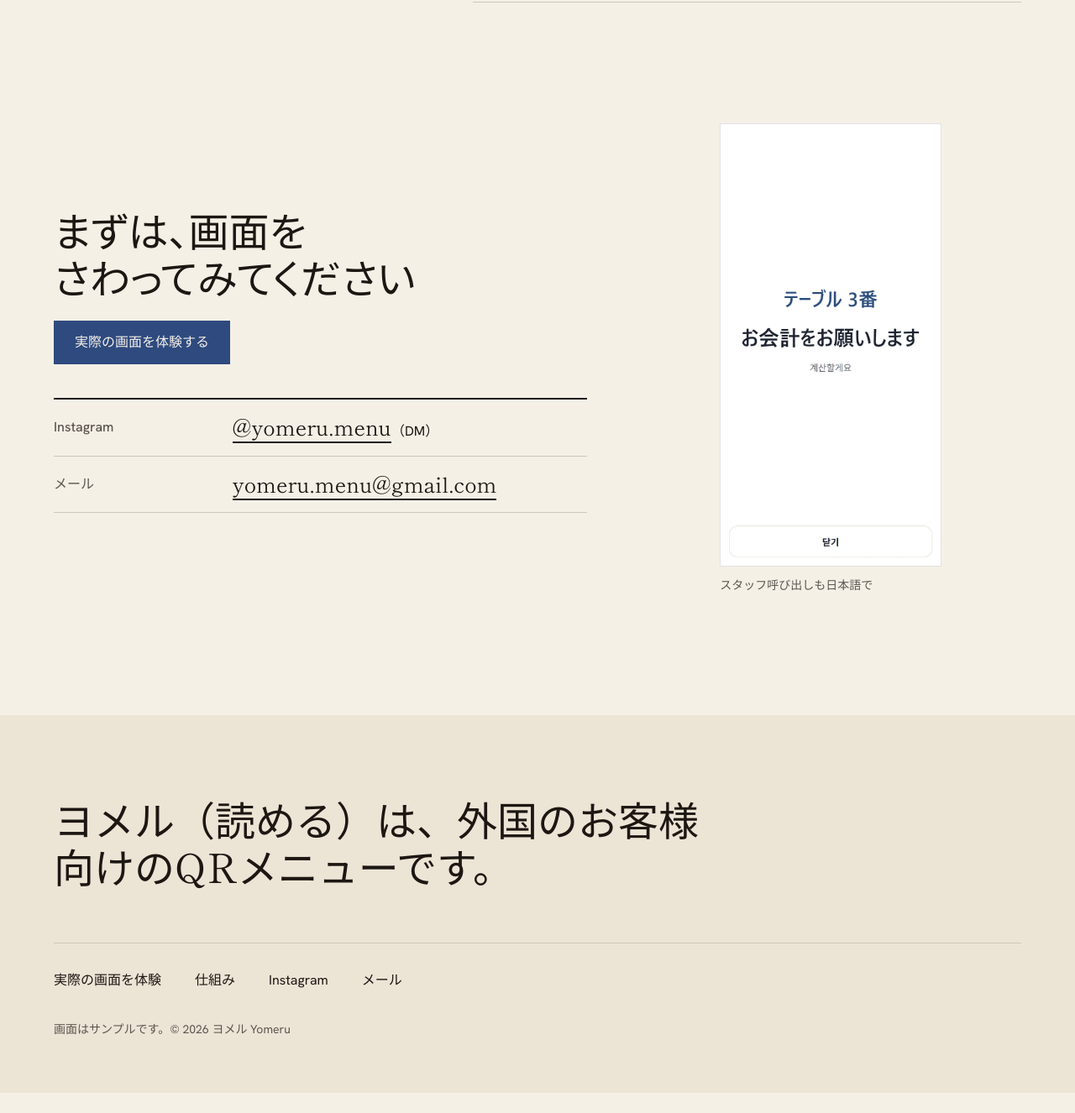
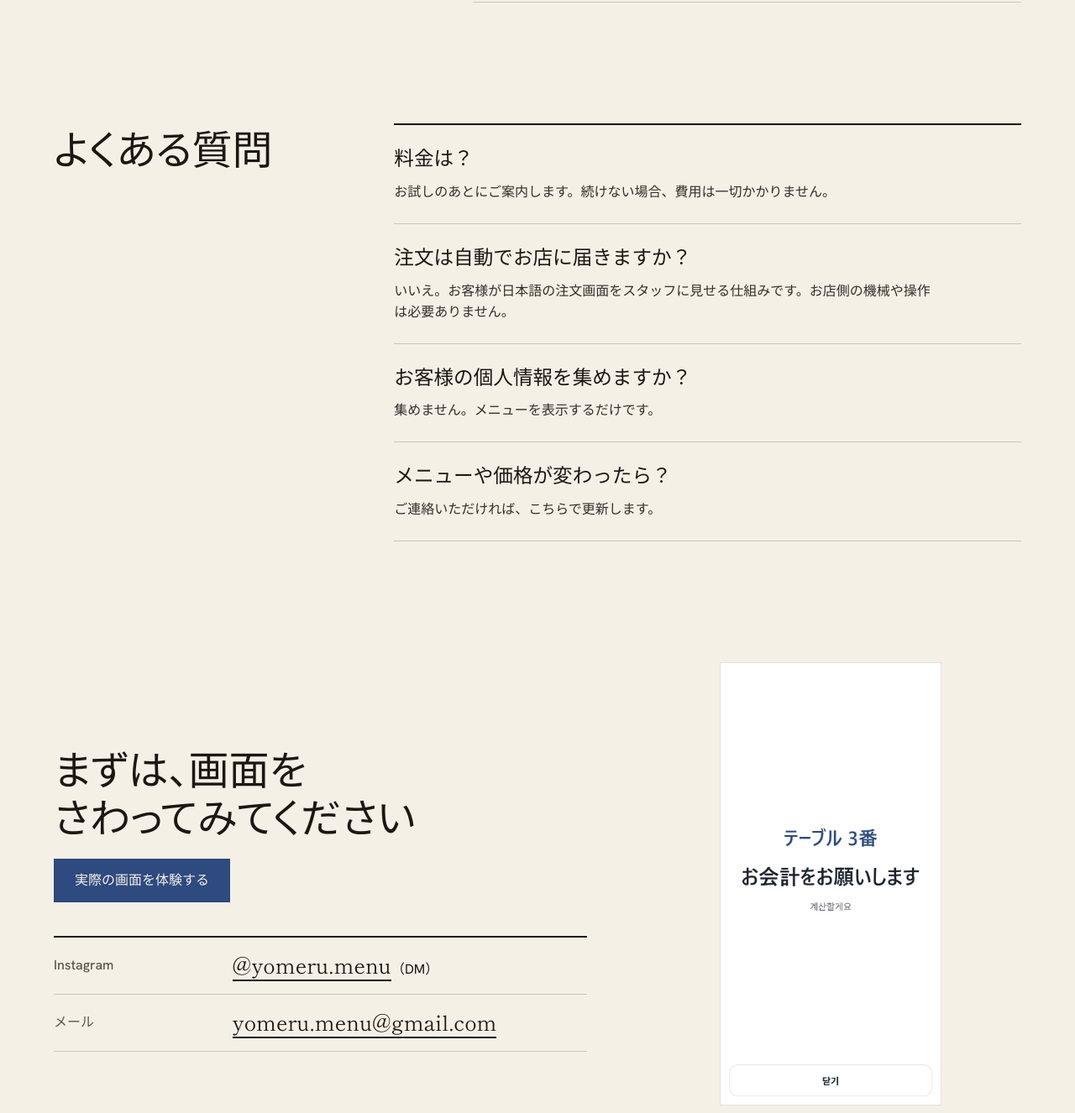
Before and after one commit to yomeru-menu/yomeru-menu.github.io, a plain HTML site: page index.html in a window 1280 px wide. Shown: the part 4134-5460 px from the top of the page at 84% size. Before the commit the page ends 5436 px from the top, so only its background shows below. Drawn offline with Linux system fonts and the light colour scheme; a web font is replaced by a local one.

Commit message:
Intro page: FAQ section and operator line in the footer
Co-Authored-By: Claude Opus 5.5 <noreply@anthropic.com>

```diff
--- a/index.html
+++ b/index.html
@@ -160,6 +160,30 @@
     </div>
   </section>
 
+  <section class="section" id="faq" aria-labelledby="faq-title">
+    <div class="container faq">
+      <h2 id="faq-title">よくある質問</h2>
+      <dl class="faq__list">
+        <div class="faq__row">
+          <dt>料金は？</dt>
+          <dd>お試しのあとにご案内します。続けない場合、費用は一切かかりません。</dd>
+        </div>
+        <div class="faq__row">
+          <dt>注文は自動でお店に届きますか？</dt>
+          <dd>いいえ。お客様が日本語の注文画面をスタッフに見せる仕組みです。お店側の機械や操作は必要ありません。</dd>
+        </div>
+        <div class="faq__row">
+          <dt>お客様の個人情報を集めますか？</dt>
+          <dd>集めません。メニューを表示するだけです。</dd>
+        </div>
+        <div class="faq__row">
+          <dt>メニューや価格が変わったら？</dt>
+          <dd>ご連絡いただければ、こちらで更新します。</dd>
+        </div>
+      </dl>
+    </div>
+  </section>
+
   <section class="section" id="contact" aria-labelledby="contact-title">
     <div class="container close">
       <div class="close__text">
@@ -189,6 +213,7 @@
       <a href="https://www.instagram.com/yomeru.menu/" rel="noopener">Instagram</a>
       <a href="mailto:yomeru.menu@gmail.com">メール</a>
     </nav>
+    <p class="footer__legal">運営：ヨメル（個人運営）｜韓国語メニューはネイティブが確認しています</p>
     <p class="footer__legal">画面はサンプルです。© 2026 ヨメル Yomeru</p>
   </div>
 </footer>
--- a/lp/lp.css
+++ b/lp/lp.css
@@ -103,6 +103,13 @@ h3 { font-family: var(--font-body); font-weight: 500; font-size: var(--text-titl
 .trial__figure p:first-child { font: 400 clamp(4rem, 6vw + 1rem, 7rem)/1 var(--font-display); }
 .trial__figure p:last-child { margin-top: var(--space-md); font: 400 var(--text-2xl)/1.3 var(--font-display); }
 
+/* questions: head beside ruled rows (Rows composition) */
+.faq { display: grid; grid-template-columns: minmax(0, 4fr) minmax(0, 8fr); gap: var(--gap-columns); align-items: start; }
+.faq__list { margin: 0; border-top: var(--rule-ink) solid var(--color-rule-ink); }
+.faq__row { display: grid; gap: var(--space-sm); padding-block: var(--space-lg); border-bottom: 1px solid var(--color-rule); }
+.faq__row dt { font: 500 var(--text-title)/1.35 var(--font-body); }
+.faq__row dd { margin: 0; color: var(--color-ink-2); max-width: 40em; }
+
 /* close: the action again beside one last screen, then how to reach us */
 .close { display: grid; grid-template-columns: minmax(0, 7fr) minmax(0, 5fr); gap: var(--space-2xl); align-items: center; padding-bottom: var(--section-gap); }
 .close__text { display: grid; gap: var(--space-lg); }
@@ -118,16 +125,17 @@ h3 { font-family: var(--font-body); font-weight: 500; font-size: var(--text-titl
 /* footer: a statement */
 .footer { padding-block: var(--space-3xl) var(--space-2xl); background: var(--color-paper-2); }
 .footer__line { font: 400 var(--text-section)/1.15 var(--font-display); max-width: 16em; }
-.footer__links { display: flex; flex-wrap: wrap; gap: var(--space-md) var(--space-xl); margin-top: var(--space-2xl); padding-top: var(--space-lg); border-top: 1px solid var(--color-rule); }
+.footer__links { display: flex; flex-wrap: wrap; gap: var(--space-md) var(--space-xl); margin-top: var(--space-2xl); margin-bottom: var(--space-md); padding-top: var(--space-lg); border-top: 1px solid var(--color-rule); }
 .footer__links a { display: inline-flex; align-items: center; min-height: 44px; color: var(--color-ink); text-decoration: none; border-bottom: 2px solid transparent; transition: border-color var(--dur-short) var(--ease-out); }
 .footer__links a:hover { border-color: var(--color-accent); }
 .footer__links a:focus-visible { outline: 2px solid var(--color-focus); outline-offset: 3px; }
-.footer__legal { margin-top: var(--space-lg); font-size: var(--text-sm); color: var(--color-muted); }
+.footer__legal { margin-top: var(--space-sm); font-size: var(--text-sm); color: var(--color-muted); }
 
 @media (max-width: 60rem) {
   :root { --shot-w: 240px; }
   .nav__links { display: none; }
-  .hero__grid, .trial, .close, .band__grid, .head--split { grid-template-columns: minmax(0, 1fr); }
+  .hero__grid, .trial, .close, .band__grid, .head--split, .faq { grid-template-columns: minmax(0, 1fr); }
+  .faq h2 { margin-bottom: var(--space-lg); }
   .langs { grid-template-columns: repeat(2, minmax(0, 1fr)); }
   .hero__grid { min-height: 0; gap: var(--space-2xl); }
   .head--split .lead { justify-self: start; }
```
